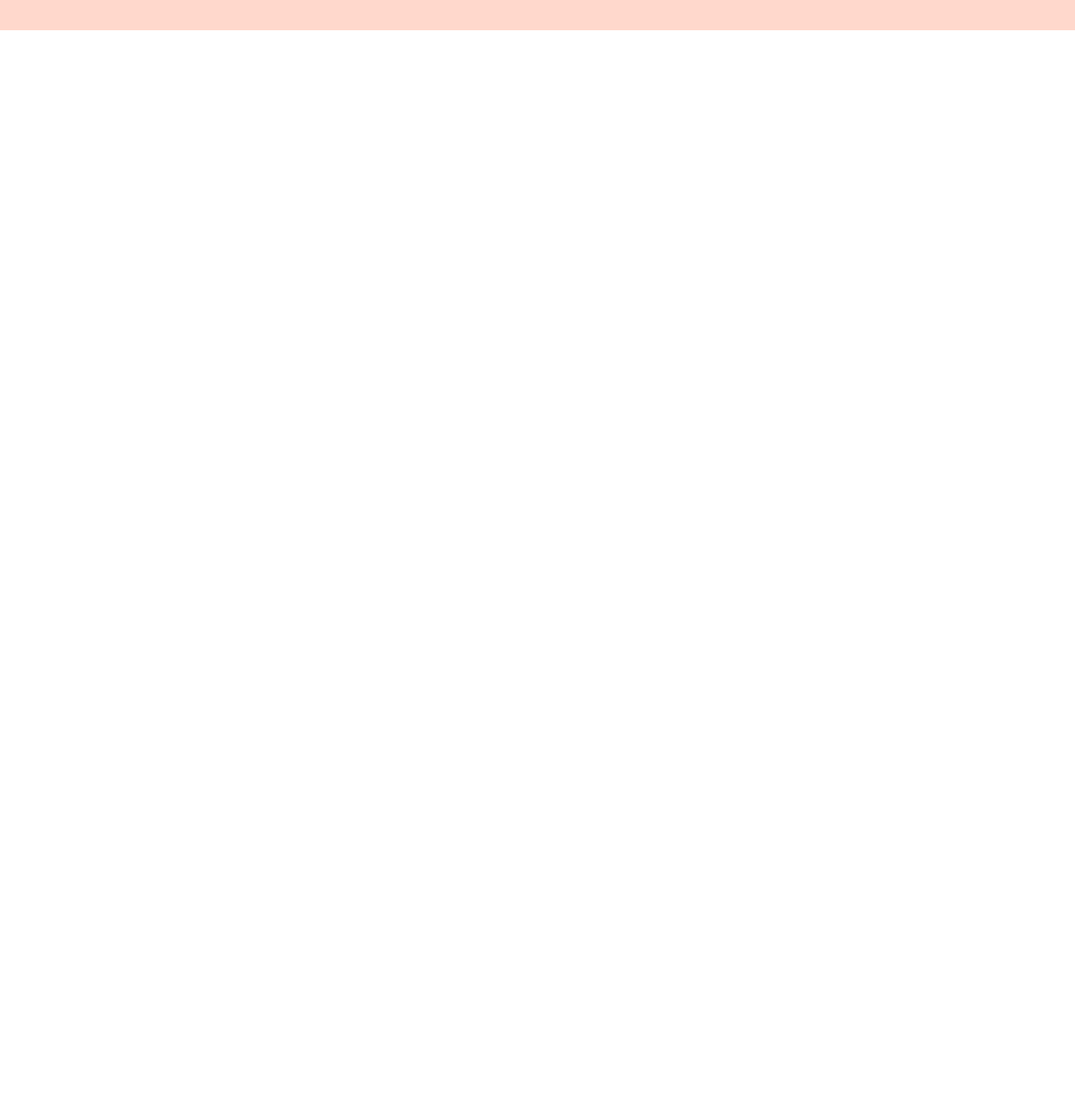
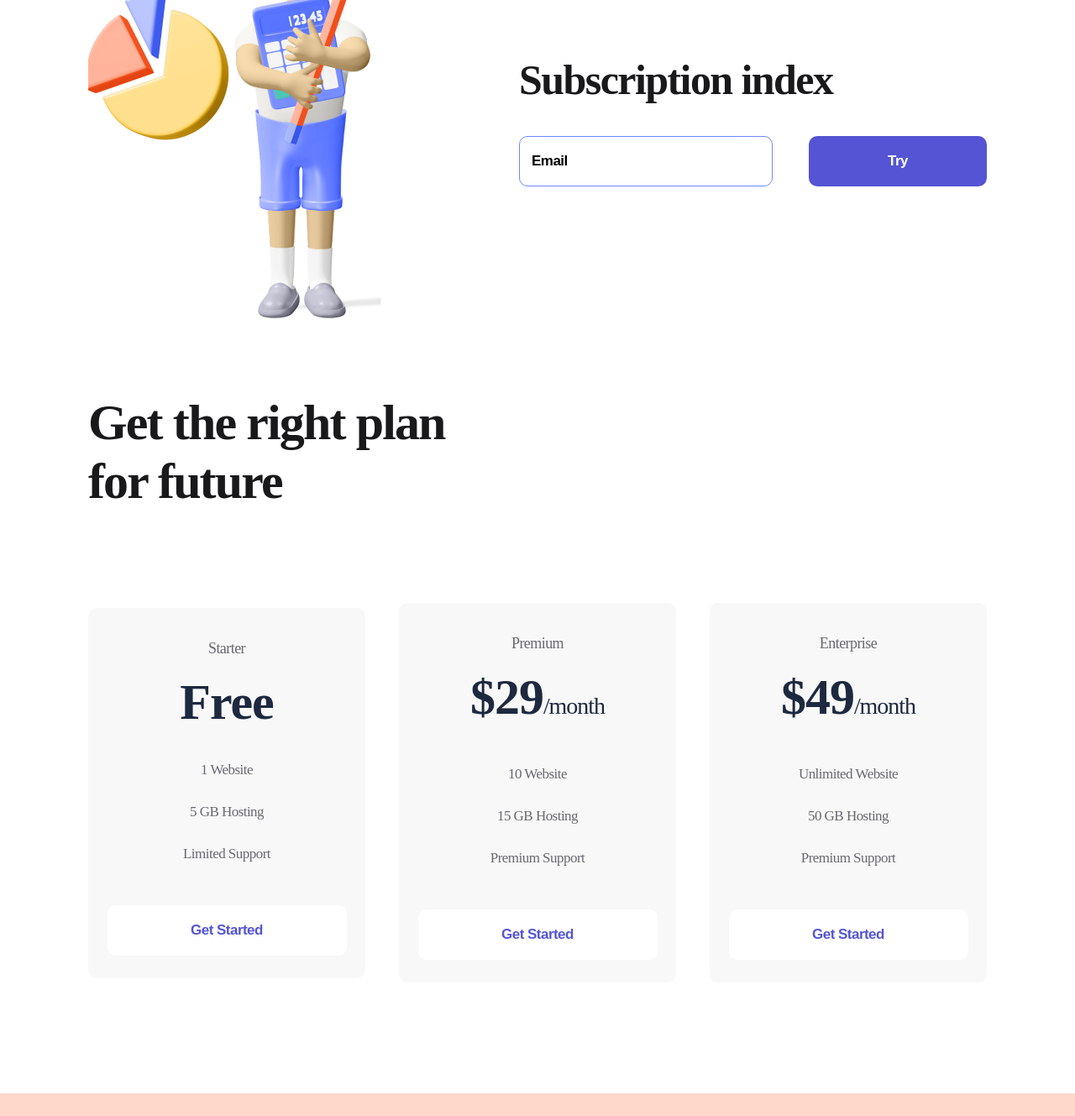
Before and after one commit to IrinaVoloshinova/ipsumlogo, a plain HTML site: page index.html in a window 1280 px wide. Shown: the part 957-2286 px from the top of the page at 84% size. Before the commit the page ends 993 px from the top, so only its background shows below. Drawn offline with Linux system fonts and the light colour scheme.

Commit message:
Add files via upload

```diff
--- a/index.html
+++ b/index.html
@@ -61,6 +61,67 @@
         <img src="./img/Hero 3D.png" alt="firstemen">
       </div>
     </section>
+    <section class="container subscribe">
+      <div>
+      <img src="./img/secondmen.png" alt="second men">
+      </div>
+      <div>
+      <h2 class="subscribe_title">Subscription index</h2>
+      <form>
+        <input class="input" type="email" placeholder="Email">
+        <button class="button button_violet">
+          Try
+        </button>
+      </form>
+      </div>
+    </section>
+    <section class="container plan">
+      <h2 class="plan_title">Get the right plan for future</h2>
+      <div class="plan_flex">
+        <div class="item">
+          <p class="item_text">
+            Starter
+          </p>
+          <h3 class="item_title">Free</h3>
+          <ul>
+            <li class="item_li">1 Website</li>
+            <li class="item_li">5 GB Hosting</li>
+            <li class="item_li">Limited Support</li>
+          </ul>
+          <button class="button button_item">
+            Get Started
+          </button>
+        </div>
+        <div class="item">
+          <p class="item_text">
+            Premium
+          </p>
+          <h3 class="item_title">$29<span>/month</span></h3>
+          <ul>
+            <li class="item_li">10 Website</li>
+            <li class="item_li">15 GB Hosting</li>
+            <li class="item_li">Premium Support</li>
+          </ul>
+          <button class="button button_item">
+            Get Started
+          </button>
+        </div>
+        <div class="item">
+          <p class="item_text">
+            Enterprise
+          </p>
+          <h3 class="item_title">$49<span>/month</span></h3>
+          <ul>
+            <li class="item_li">Unlimited Website</li>
+            <li class="item_li">50 GB Hosting</li>
+            <li class="item_li">Premium Support</li>
+          </ul>
+          <button class="button button_item">
+            Get Started
+          </button>
+        </div>
+      </div>
+    </section>
     <footer class="footer">
   <div class="container footer_flax">
   <div>
--- a/style/style.css
+++ b/style/style.css
@@ -19,7 +19,7 @@ background: rgba(255, 113, 67, 0.27);
 padding: 38px 0 48px;
 }
 
-.header_flex{
+.header_flex, .subscribe, .plan_flex{
   display: flex;
   justify-content: space-between;
   align-items: center;
@@ -140,3 +140,113 @@ display: inline-block;
   color: black;
   transition: 300ms;
 }
+
+.subscribe{
+  margin-bottom: 85px;
+}
+
+.subscribe_title{
+  font-weight: bold;
+  font-size: 50px;
+  line-height: 57px;
+  letter-spacing: -1.56316px;
+  color: #19191B;
+  margin-bottom: 38px;
+}
+
+.input{
+  width: 302px;
+  height: 60px;
+  border-radius: 10px;
+  border: 1px solid #7087FF;
+  padding-left: 14px;
+  box-sizing: border-box;
+  margin-right: 39px;
+}
+
+.input::placeholder{
+  font-weight: bold;
+  font-size: 17px;
+  line-height: 22px;
+  letter-spacing: -0.531474px;
+  color: #000000;
+}
+
+.input:focus{
+  outline: none;
+}
+
+.plan{
+  margin-bottom: 132px;
+}
+
+.plan_title{
+  font-weight: bold;
+  font-size: 60px;
+  line-height: 70px;
+  letter-spacing: -1.87579px;
+  color: #19191B;
+  max-width: 504px;
+  margin-bottom: 110px;
+}
+
+.item{
+  width: 330px;
+  background: #F8F8F8;
+  border-radius: 10px;
+  text-align: center;
+  padding: 34px 0 27px;
+  border-radius: 10px;
+}
+
+.item:hover{
+  transition: 500ms;
+  background: #FF7143;
+  box-shadow: 0px 32px 34px rgba(255, 112, 59, 0.317827);
+}
+
+.item_text{
+  font-size: 18px;
+  line-height: 28px;
+  letter-spacing: -0.562737px;
+  color: #696871;
+}
+
+.item:hover .item_text, .item:hover .item_title,.item:hover .item_li{
+  color: white;
+  transition: 500ms;
+}
+
+.item_title{
+  font-weight: bold;
+  font-size: 60px;
+  line-height: 56px;
+  letter-spacing: -1.03448px;
+  color: #1D293F;
+  margin: 22px 0 28px;
+}
+
+.item_title span{
+  font-size: 28px;
+}
+
+.item_li{
+  list-style: none;
+  font-size: 17px;
+  line-height: 50px;
+  letter-spacing: -0.531474px;
+  color: #696871;
+}
+
+.button_item{
+  width: 285px;
+  background: white;
+  color: #5454D4;
+  margin-top: 36px;
+}
+
+.item:hover .button_item{
+  background: #9F3919;
+  color: white;
+  transition: 500ms;
+}
```
Also changed, not shown: img/secondmen.png (added). Lines whose indentation alone changed are shown as unchanged.
